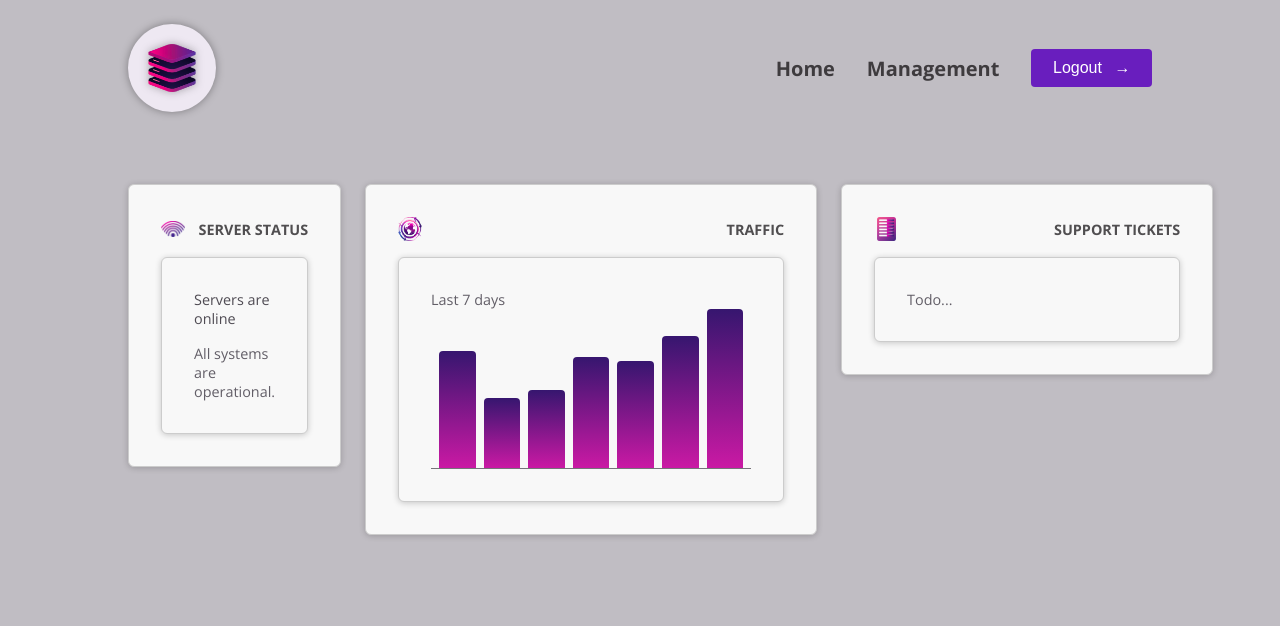
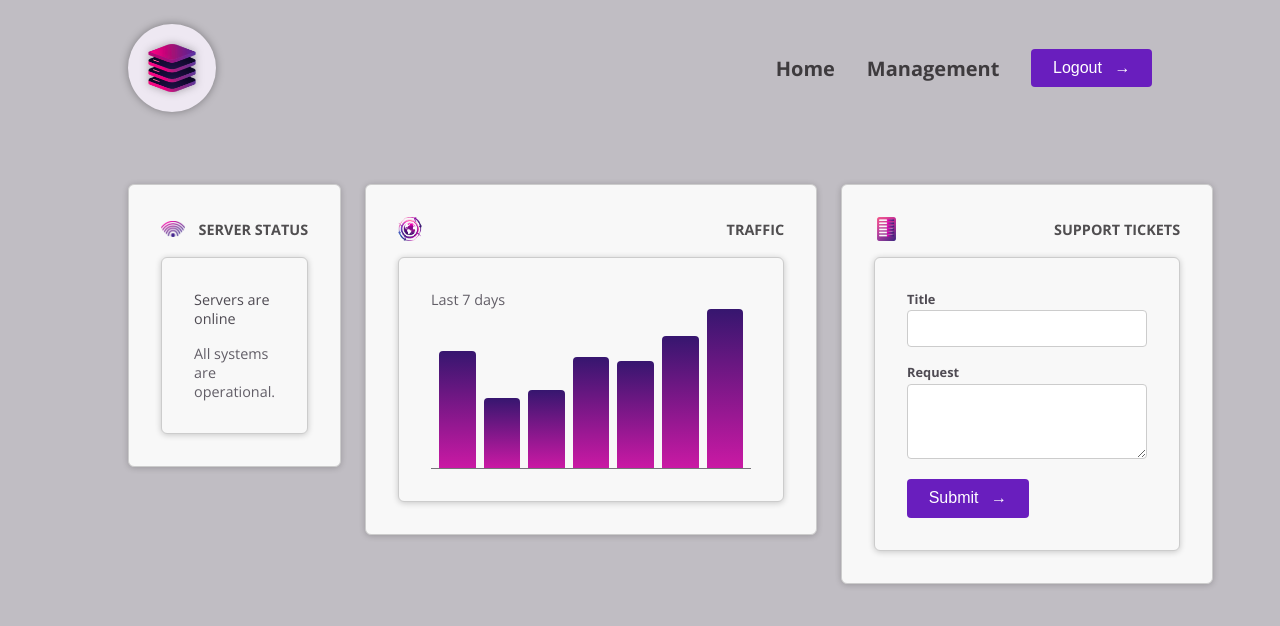
Before and after one commit to BrunaScauri/angular-server-manager, an Angular app: page / in a window 1280 px wide. Shown: the top 626 px of the page. Built offline with nearby package versions, Linux system fonts and the light colour scheme.

Commit message:
feat: 'new-ticket' component

```diff
--- a/src/app/dashboard/support-tickets/support-tickets.component.html
+++ b/src/app/dashboard/support-tickets/support-tickets.component.html
@@ -1,3 +1,3 @@
-<div id="status">
-  <p>Todo...</p>
+<div id="new-ticket">
+  <app-new-ticket />
 </div>
--- a/src/app/dashboard/support-tickets/support-tickets.component.ts
+++ b/src/app/dashboard/support-tickets/support-tickets.component.ts
@@ -1,9 +1,10 @@
 import { Component } from '@angular/core';
+import { NewTicketComponent } from '../tickets/new-ticket/new-ticket.component';
 
 @Component({
   selector: 'app-support-tickets',
   standalone: true,
-  imports: [],
+  imports: [NewTicketComponent],
   templateUrl: './support-tickets.component.html',
   styleUrl: './support-tickets.component.css'
 })
--- /dev/null
+++ b/src/app/dashboard/tickets/new-ticket/new-ticket.component.html
@@ -0,0 +1,20 @@
+<form>
+  <p>
+    <label>Title</label>
+    <input name="title" id="title">
+  </p>
+  <p>
+    <label>Request</label>
+    <textarea name="request" id="request" rows="3"></textarea>
+  </p>
+  <p>
+    <button>
+      <span>
+        Submit
+      </span>
+      <span class="icon">
+        →
+      </span>
+    </button>
+  </p>
+</form>
--- a/src/styles.css
+++ b/src/styles.css
@@ -221,3 +221,60 @@
 button:hover .icon {
   transform: translateX(4px);
 }
+
+#tickets {
+  display: flex;
+  flex-direction: column;
+  gap: 1.5rem;
+}
+
+#tickets ul {
+  list-style: none;
+  margin: 0;
+  padding: 0;
+  width: 15rem;
+}
+
+#tickets li {
+  margin: 0.5rem 0;
+}
+
+#tickets p {
+  margin: 0;
+  color: #4f4b53;
+}
+
+#tickets h2 {
+  margin: 0;
+  font-size: 1.1rem;
+  color: #38343c;
+}
+
+#new-ticket {
+  width: 15rem;
+}
+
+@media (min-width: 768px) {
+  #tickets {
+    flex-direction: row;
+  }
+}
+
+#new-ticket label {
+  display: block;
+  font-size: 0.8rem;
+  font-weight: bold;
+  margin-bottom: 0.15rem;
+  color: #4f4b53;
+}
+
+#new-ticket input,
+#new-ticket textarea {
+  width: 100%;
+  padding: 0.5rem;
+  border: 1px solid #ccc;
+  border-radius: 4px;
+  font: inherit;
+  font-size: 0.9rem;
+  color: #4f4b53;
+}
```
Also changed, not shown: src/app/dashboard/tickets/new-ticket/new-ticket.component.ts (added, +12 -0 lines), src/app/dashboard/tickets/ticket/ticket.component.ts (added, +13 -0 lines), src/app/dashboard/tickets/new-ticket/new-ticket.component.css (added), src/app/dashboard/tickets/ticket/ticket.component.css (added), src/app/dashboard/tickets/ticket/ticket.component.html (added).
